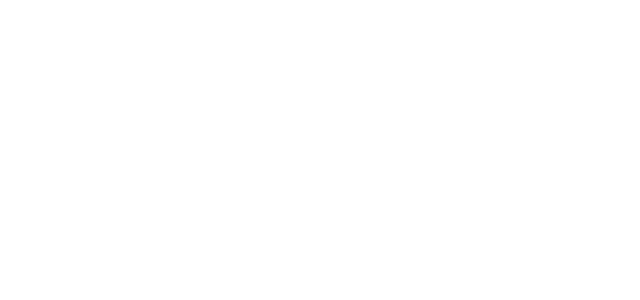
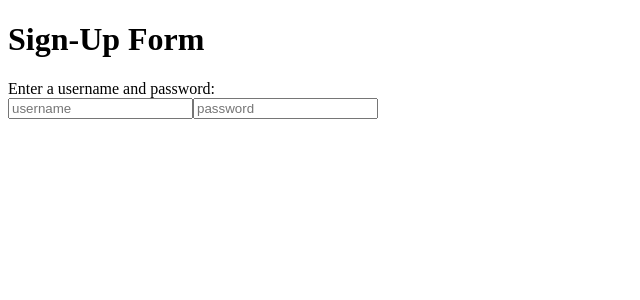
Before and after one commit to erikmjohnson/hue-out-there_backend, a React (Create React App) app in the folder front-end/: page /newuser in a window 1280 px wide. Shown: the top 300 px of the page, without its empty margins (0-640 px from the left). Built offline with nearby package versions, Linux system fonts and the light colour scheme.

Commit message:
compiling

```diff
--- a/front-end/src/App.js
+++ b/front-end/src/App.js
@@ -1,6 +1,8 @@
 import React from 'react';
 import {BrowserRouter, Route, Link} from 'react-router-dom';
 import LightInterface from './LightInterface/LightInterface';
+import NewUser from './NewUser/NewUser';
+import Login from './Login/Login';
 
 export default class App extends React.Component {
   render() {
@@ -8,6 +10,8 @@ export default class App extends React.Component {
       <main>
         <BrowserRouter>
           <Route exact path="/user" component={LightInterface}/>
+          <Route exact path="/newuser" component={NewUser}/>
+          <Route exact path="/login" component={Login}/>
         </BrowserRouter>
       </main>
     );
--- a/front-end/src/LightInterface/LightInterface.js
+++ b/front-end/src/LightInterface/LightInterface.js
@@ -1,6 +1,6 @@
-import React from 'react';
+import React, {Component} from 'react';
 
-export default class LightInterface extends React.Component {
+export default class LightInterface extends Component {
   render() {
     return(
       <div>
--- /dev/null
+++ b/front-end/src/Login/Login.js
@@ -0,0 +1,29 @@
+import React, {Component} from 'react';
+
+export default class Login extends Component {
+  render(){
+    return(
+    <div>
+      <h1>Login</h1>
+      <form onSubmit="{this.handleSubmit}">
+          <p><input
+            name='username'
+            placeholder='username'
+            type='text'
+            value='{this.state.username}'
+            onChange='{this.handleChange}'
+          /></p>
+          <p><input
+            name='password'
+            placeholder='password'
+            type='password'
+            value='{this.state.password}'
+            onChange='{this.handleChange}'
+          />
+          </p>
+          <p><button type='submit'>Login</button></p>
+        </form>
+      </div>
+    );
+  }
+}
--- /dev/null
+++ b/front-end/src/NewUser/NewUser.js
@@ -0,0 +1,44 @@
+import React, {Component} from 'react'
+
+export default class NewUser extends Component {
+  constructor(props) {
+    super(props);
+    this.state = {
+      username: '',
+      password: '',
+    }
+  }
+  handleSubmit = event => {
+    event.preventDefault();
+  };
+
+  handleInputChange = (event) => {
+    event.preventDefault();
+    this.setState({
+      [event.target.name]: event.target.value
+    })
+  };
+
+  render() {
+    return (
+      <div>
+        <h1> Sign-Up Form </h1>
+        Enter a username and password:
+        <form onSubmit={this.handleSubmit}>
+          <input
+            type='text'
+            placeholder='username'
+            value={this.state.username}
+            name='username'
+            onChange={this.handleInputChange}/>
+          <input
+            type='text'
+            placeholder='password'
+            value={this.state.password}
+            name='password'
+            onChange={this.handleInputChange}/>
+        </form>
+      </div>
+    )
+  }
+}
```
Also changed, not shown: front-end/src/Login/Login.scss (added), front-end/src/NewUser/SignUp.scss (added).
